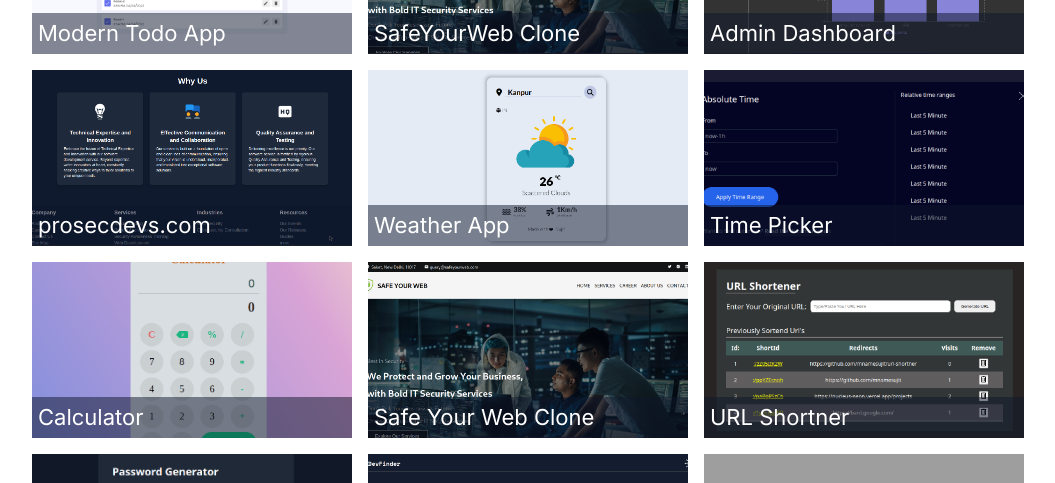
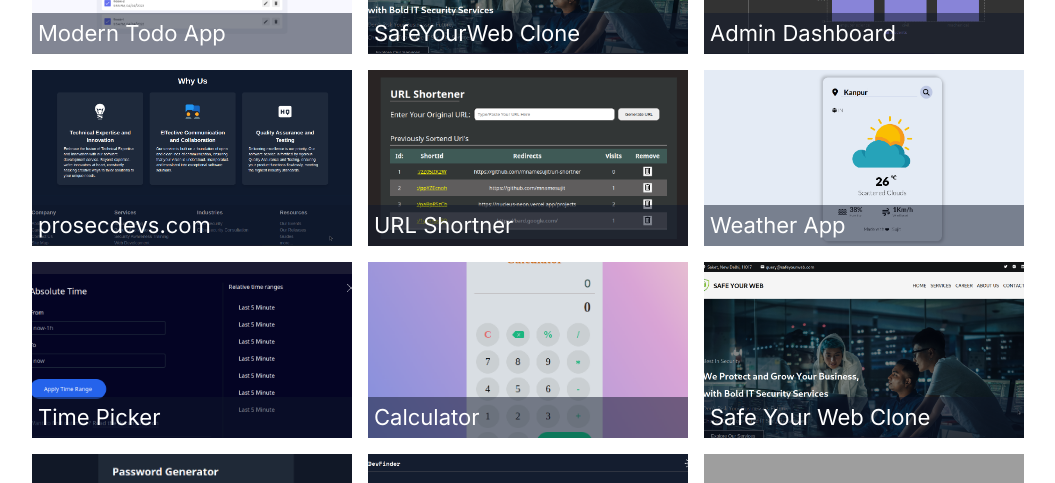
Before and after one commit to sujit-shrc/portfolio, a Next.js app: page /projects in a window 1280 px wide. Shown: the part 662-1145 px from the top of the page, without its empty margins (112-1167 px from the left). Built offline with nearby package versions, Linux system fonts and the light colour scheme; grey boxes are pictures that could not be loaded.

Commit message:
ui update

```diff
--- a/components/Projects/projects.mock.ts
+++ b/components/Projects/projects.mock.ts
@@ -59,6 +59,14 @@ const Projects = (selected ?: string) => {
       code: "https://github.com/mnamesujit/prosecdevs",
     },
     {
+      image: "url(./projects/url-shortner.png)",
+      title: "URL Shortner",
+      filter: ["backend", "complex"],
+      technologies:["express","mongodb", "ejs"],
+      link:"https://github.com/mnamesujit/url-shortner",
+      code: "https://github.com/mnamesujit/url-shortner",
+    },
+    {
       image: "url(projects/weather.png)",
       title: "Weather App",
       filter: ["frontend"],
@@ -89,14 +97,6 @@ const Projects = (selected ?: string) => {
       technologies:["react", "typescript", "scss"],
       link:"https://safeyourweb.netlify.app/",
       code: "https://github.com/mnamesujit/safe-your-web-clone",
-    },
-    {
-      image: "url(./projects/url-shortner.png)",
-      title: "URL Shortner",
-      filter: ["backend"],
-      technologies:["express","mongodb", "ejs"],
-      link:"https://github.com/mnamesujit/url-shortner",
-      code: "https://github.com/mnamesujit/url-shortner",
     },
     {
       image: "url(./projects/pass-gen.png)",
```
